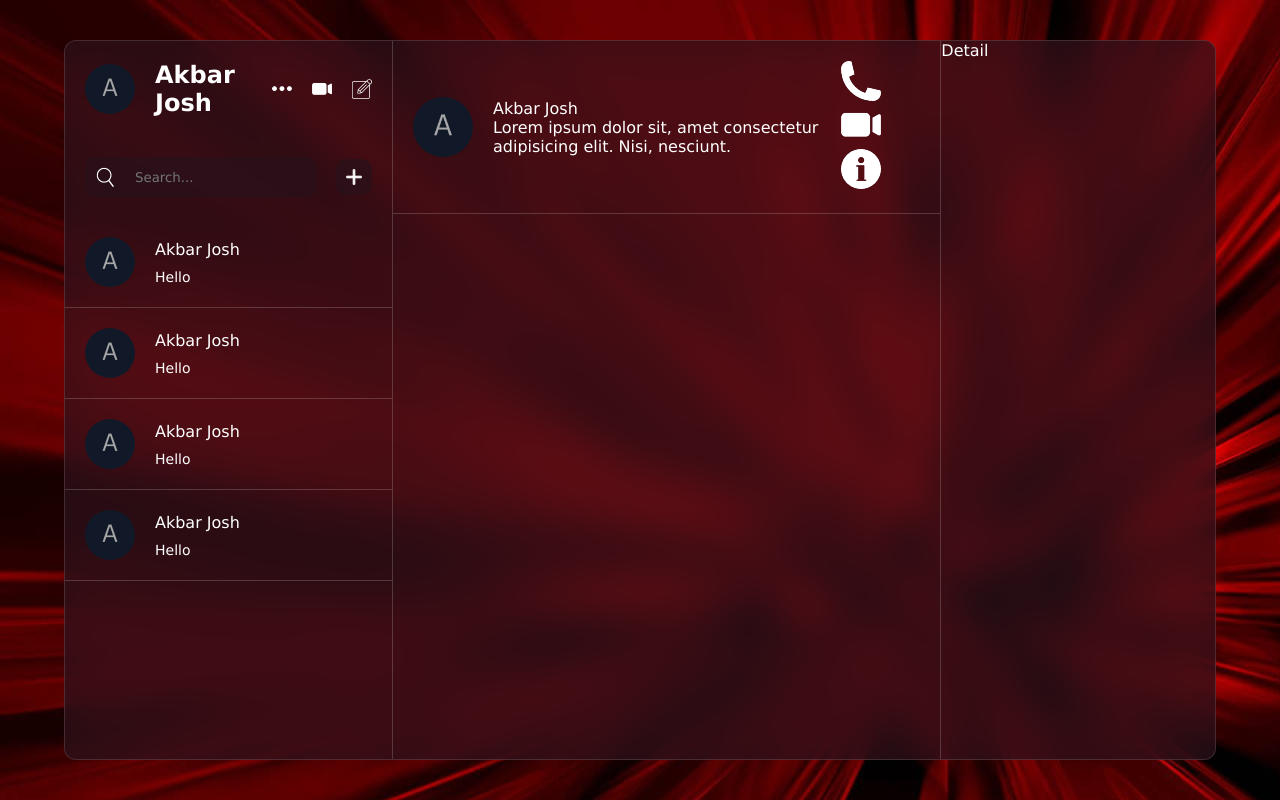
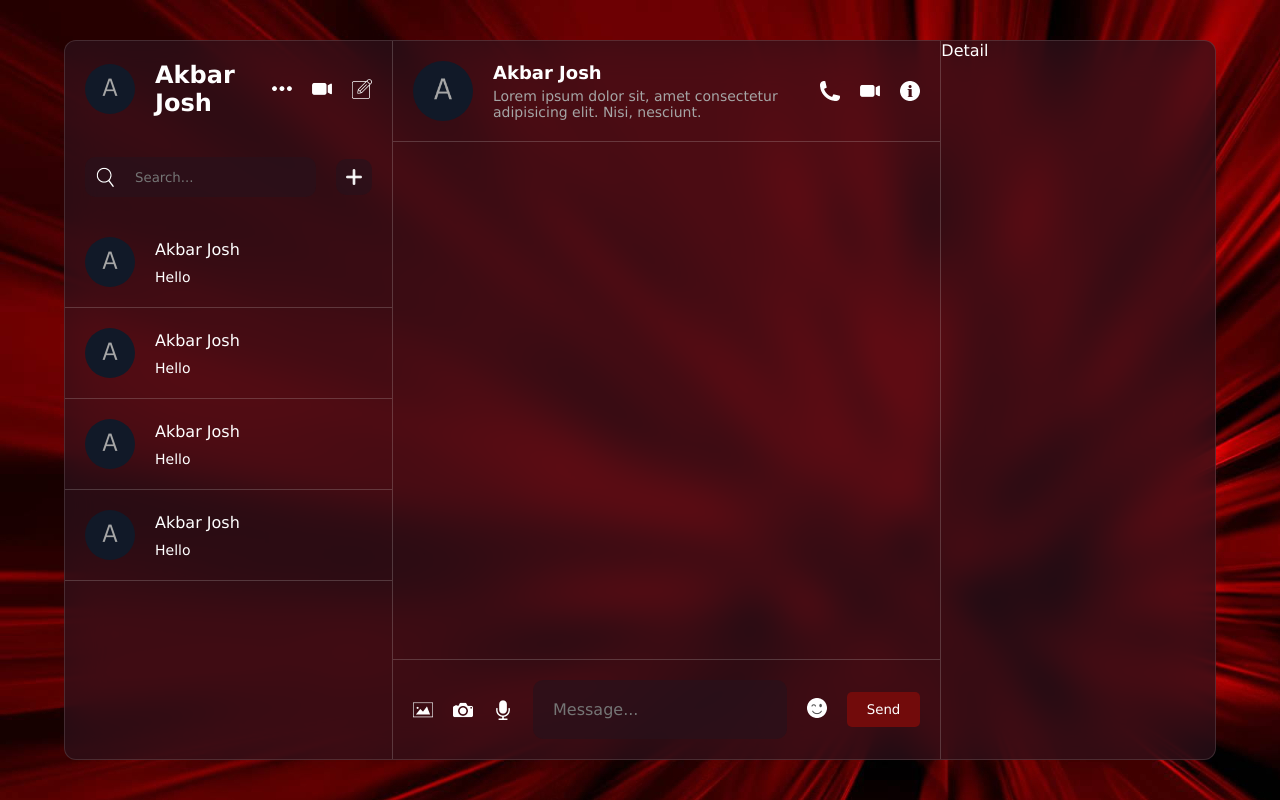
Before and after one commit to Ajosh-NyxBar/My-React-Project, a React (Vite) app: page / in a window 1280 px wide. Built offline with nearby package versions, Linux system fonts and the light colour scheme.

Commit message:
add emoji

```diff
--- a/package.json
+++ b/package.json
@@ -10,6 +10,7 @@
     "preview": "vite preview"
   },
   "dependencies": {
+    "emoji-picker-react": "^4.11.0",
     "react": "^18.2.0",
     "react-dom": "^18.2.0"
   },
--- a/src/components/chat/Chat.jsx
+++ b/src/components/chat/Chat.jsx
@@ -1,5 +1,17 @@
 import "./chat.css";
+import EmojiPicker from "emoji-picker-react";
+import { useState } from "react";
+
 const Chat = () => {
+  const [open, setOpen] = useState(false);
+  const [text, setText] = useState("");
+
+  const handleEmoji = (e) => {
+    setText((prev) => prev + e.emoji);
+    setOpen(false);
+  };
+
+  console.log(text);
   return (
     <div className="chat">
       <div className="top">
@@ -20,7 +32,30 @@
         </div>
       </div>
       <div className="center"></div>
-      <div className="bottom"></div>
+      <div className="bottom">
+        <div className="icons">
+          <img src="./img.png " alt="" />
+          <img src="./camera.png" alt="" />
+          <img src="./mic.png" alt="" />
+        </div>
+        <input
+          type="text"
+          placeholder="Message..."
+          value={text}
+          onChange={(e) => setText(e.target.value)}
+        />
+        <div className="emoji">
+          <img
+            src="./emoji.png"
+            alt=""
+            onClick={() => setOpen((prev) => !prev)}
+          />
+          <div className="picker">
+            <EmojiPicker open={open} onEmojiClick={handleEmoji} />
+          </div>
+        </div>
+        <button className="sendButton">Send</button>
+      </div>
     </div>
   );
 };
--- a/src/components/chat/chat.css
+++ b/src/components/chat/chat.css
@@ -1,27 +1,111 @@
-.chat{
+.chat {
   flex: 2;
   border-right: 1px solid #dddddd35;
   border-left: 1px solid #dddddd35;
   height: 100%;
+  display: flex;
+  flex-direction: column;
 
-    .top{
+  .top {
     padding: 20px;
     display: flex;
     align-items: center;
     justify-content: space-between;
     border-bottom: 1px solid #dddddd35;
 
-        .user{
+    .user {
       display: flex;
       align-items: center;
       gap: 20px;
 
-            img{
+      img {
         width: 60px;
         height: 60px;
         border-radius: 50%;
         object-fit: cover;
       }
+
+      .texts {
+        display: flex;
+        flex-direction: column;
+        gap: 5px;
+
+        span {
+          font-size: 18px;
+          font-weight: bold;
+        }
+
+        p {
+          font-size: 14px;
+          font-weight: 300;
+          color: #a5a5a5;
         }
       }
     }
+
+    .icons {
+      display: flex;
+      gap: 20px;
+
+      img {
+        width: 20px;
+        height: 20px;
+      }
+    }
+  }
+
+  .center {
+    padding: 20px;
+    flex: 1;
+  }
+
+  .bottom {
+    padding: 20px;
+    margin-top: auto;
+    display: flex;
+    align-items: center;
+    justify-content: space-between;
+    border-top: 1px solid #dddddd35;
+    gap: 20px;
+
+    .icons {
+      display: flex;
+      gap: 20px;
+    }
+
+    img {
+      width: 20px;
+      height: 20px;
+      cursor: pointer;
+    }
+
+    input {
+      flex: 1;
+      background-color: rgba(40, 17, 26, 0.75);
+      border: none;
+      padding: 20px;
+      border-radius: 10px;
+      font-size: 16px;
+      outline: none;
+      color: white;
+    }
+
+    .emoji {
+      position: relative;
+
+      .picker {
+        position: absolute;
+        bottom: 50px;
+        left: 0;
+      }
+    }
+    .sendButton {
+      background-color: rgb(114, 11, 11);
+      color: white;
+      padding: 10px 20px;
+      border: none;
+      border-radius: 5px;
+      cursor: pointer;
+    }
+  }
+}
```
Also changed, not shown: 1 other file (tests, documents, lock files or other folders). Lines whose indentation alone changed are shown as unchanged.
